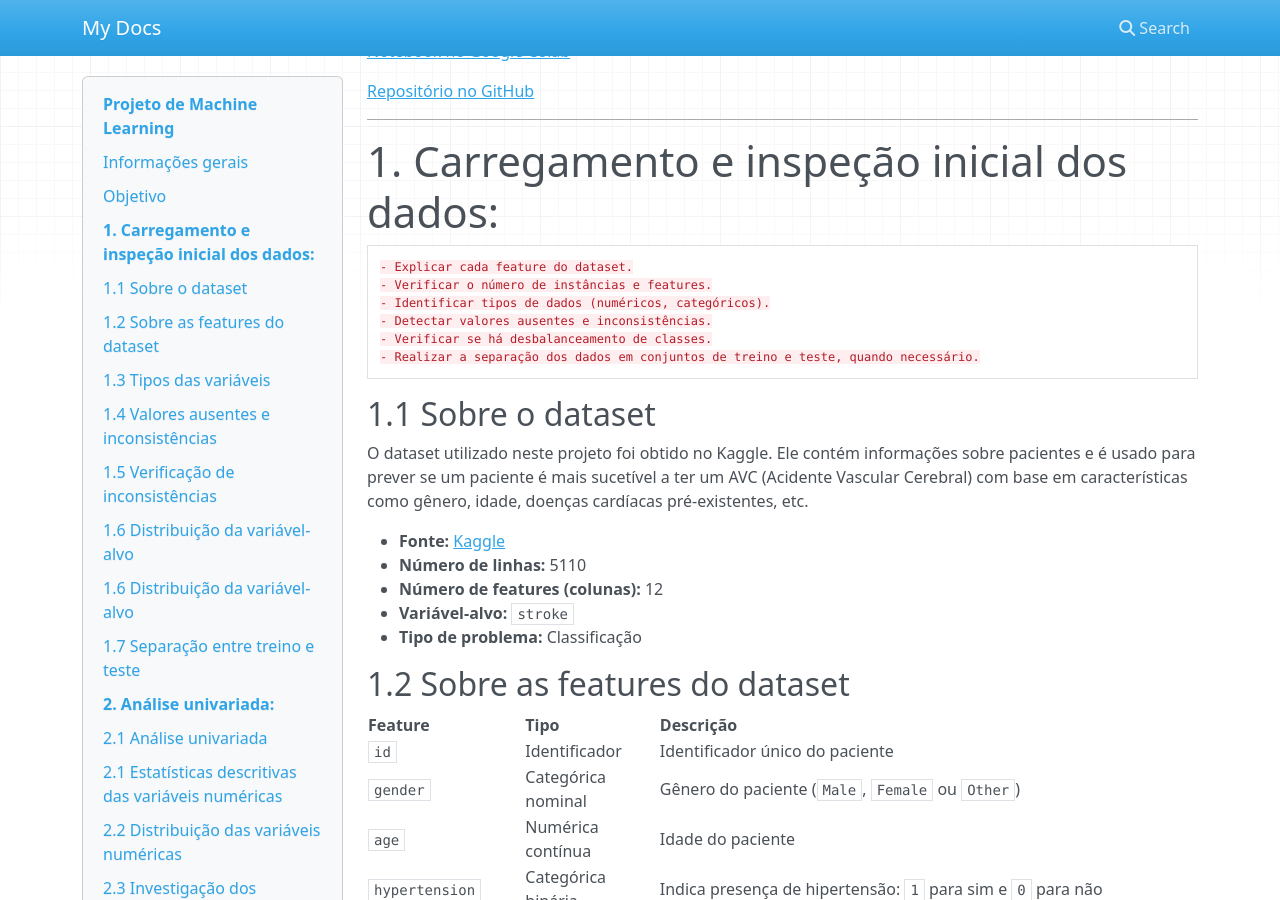
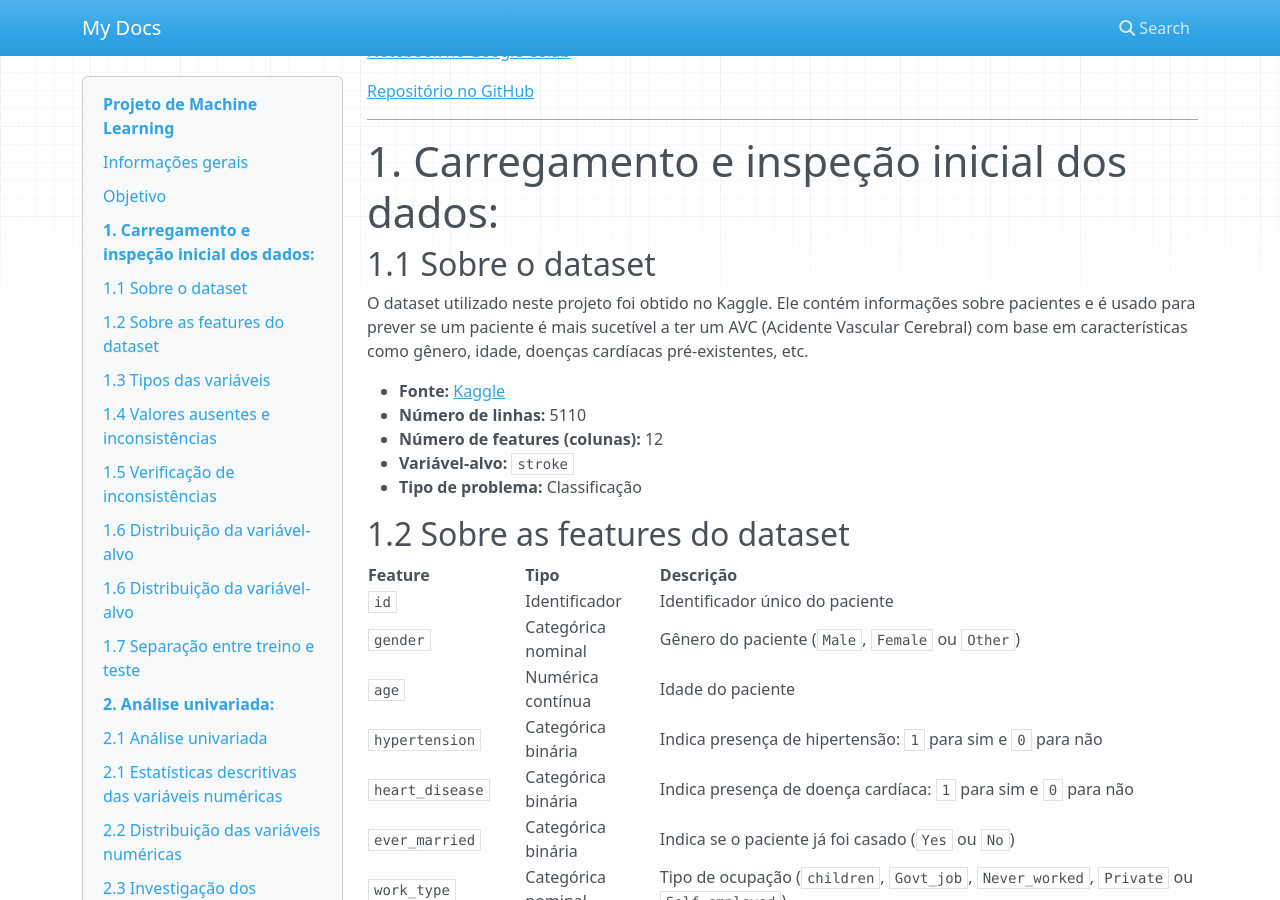
Before and after one commit to emilybrtt/projeto-machine-learning, an MkDocs documentation site: the page built from docs/index.md, in a window 1280 px wide and 900 px high, scrolled down 685 px. Built offline with MkDocs 1.6.1, drawn with Linux system fonts in a browser that asks for light colours; nearby versions of some CDN libraries; some of the changed text lies outside the part shown.

Commit message:
fix: tirei os rabiscos da eubrica

```diff
--- a/docs/index.md
+++ b/docs/index.md
@@ -33,12 +33,7 @@ Para isso, as manipulações e testes realizados foram feitos em um notebook do
 ---
 
 # 1. Carregamento e inspeção inicial dos dados:
-    - Explicar cada feature do dataset.
-    - Verificar o número de instâncias e features.
-    - Identificar tipos de dados (numéricos, categóricos).
-    - Detectar valores ausentes e inconsistências.
-    - Verificar se há desbalanceamento de classes.
-    - Realizar a separação dos dados em conjuntos de treino e teste, quando necessário.
+
 
 ## 1.1 Sobre o dataset
 
@@ -230,10 +225,6 @@ A partir deste ponto, as análises exploratórias mais aprofundadas serão reali
 
 
 # 2. Análise univariada:
-
-    - Calcular estatísticas descritivas (média, mediana, desvio padrão) de todas as variáveis numéricas.
-    - Criar histogramas, boxplots e/ou violinos para variáveis numéricas (máximo 3).
-    - Para variáveis categóricas: calcular frequências e criar gráficos de barras (máximo 3).
 
 ## 2.1 Análise univariada
 
```
Also changed, not shown: 1 other file.
